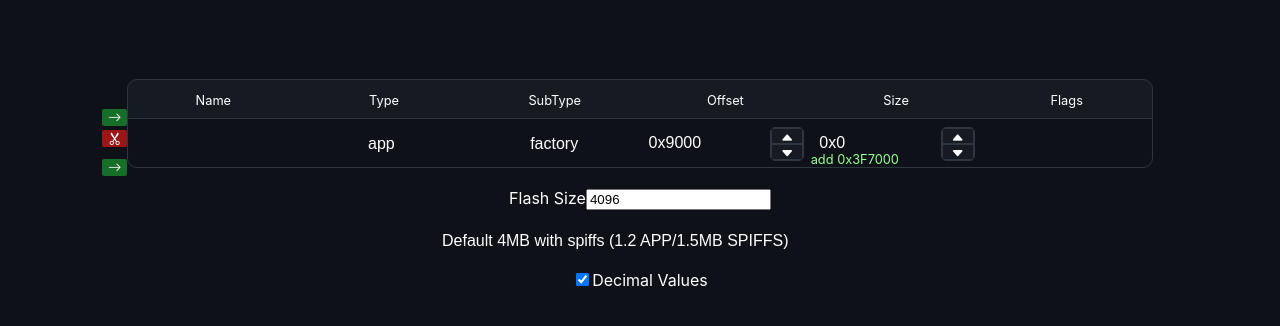
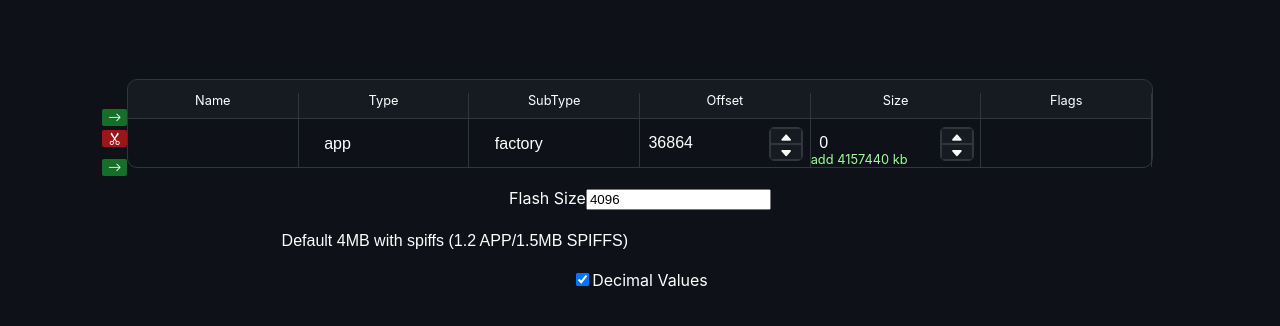
Before and after one commit to platevoltage/esp32-partition-calculator, a React (Create React App) app: page / in a window 1280 px wide. Both pictures are taken after a click on the button 114 px from the left and 118 px from the top of the page. Shown: the top 326 px of the page. Built offline with nearby package versions, Linux system fonts and the light colour scheme.

Commit message:
partitions now align themselves

```diff
--- a/src/App.tsx
+++ b/src/App.tsx
@@ -26,7 +26,7 @@ function App() {
   return (
     <div className="App">
       <div style={{ display: 'flex', flexDirection: 'column'}}>
-        <Table table={table} setTable={setTable} flashSize={flashSize*1024} />
+        <Table table={table} setTable={setTable} flashSize={flashSize*1024} displayHex={displayHex}/>
         <br></br>
         <FlashSize flashSize={flashSize} setFlashSize={setFlashSize} />
         <br></br>
--- a/src/components/Row.tsx
+++ b/src/components/Row.tsx
@@ -17,10 +17,11 @@ interface Props {
     setTable: (data: Partition[]) => void;
     i: number;
     unusedSpace: number;
+    displayHex: boolean;
 }
 
 
-export default function Row({table, setTable, i, unusedSpace}: Props) {
+export default function Row({table, setTable, i, unusedSpace, displayHex}: Props) {
 
     const [red, setRed] = useState<boolean>(false);
     const [green, setGreen] = useState<boolean>(false);
@@ -92,8 +93,8 @@ export default function Row({table, setTable, i, unusedSpace}: Props) {
 
         <div className="column">
 
-            <input type="text" name="offset" value={`0x${(table[i].offset || 0).toString(16).toUpperCase()}`} onChange={(e) => {
-                table[i].offset = parseInt(e.target.value, 16);
+            <input type="text" name="offset" value={displayHex ? `${(table[i].offset || 0).toString()}` : `0x${(table[i].offset || 0).toString(16).toUpperCase()}`} onChange={(e) => {
+                table[i].offset = parseInt(e.target.value);
                 setTable([...table]);
             }}>
             </input>
@@ -101,14 +102,14 @@ export default function Row({table, setTable, i, unusedSpace}: Props) {
         </div>
 
         <div className="column">
-            <input type="text" name="size" value={`0x${(table[i].size || 0).toString(16).toUpperCase()}`} onChange={(e) => {
+            <input type="text" name="size" value={displayHex ? `${(table[i].size || 0).toString()}` : `0x${(table[i].size || 0).toString(16).toUpperCase()}`} onChange={(e) => {
                 table[i].size = parseInt(e.target.value, 16);
                 setTable([...table]);
             }}>
             </input>
             <div className="error">
-                    {unusedSpace > 0 && <div style={{color: "#99ff99"}}>add 0x{unusedSpace.toString(16).toUpperCase()}</div>}
-                    {unusedSpace < 0 && <div style={{color: "#ff9999"}}>subtract 0x{-unusedSpace.toString(16).toUpperCase()}</div>}
+                    {unusedSpace > 0 && <div style={{color: "#99ff99"}}>add {displayHex ? `${unusedSpace.toString()} kb` : `0x${unusedSpace.toString(16).toUpperCase()}`}</div>}
+                    {unusedSpace < 0 && <div style={{color: "#ff9999"}}>subtract {displayHex ? `${-unusedSpace.toString()} kb` : `0x${-unusedSpace.toString(16).toUpperCase()}`}</div>}
             </div>
             <UpDown table={table} setTable={setTable} i={i} param={"size"}/>
         </div>
--- a/src/components/Table.css
+++ b/src/components/Table.css
@@ -9,6 +9,7 @@ main {
 }
 
 .row input {
+
     background-color: #00000000;
     color: inherit;
     border: none;
@@ -24,6 +25,7 @@ select {
     border-radius: 0px;
     font-size: 1em;
     color: inherit;
+    width: 70%;
 }
 
 .row {
@@ -77,7 +79,7 @@ select {
     position: relative;
     height: 100%;
     width: 100%;
-    /* border-right: 1px solid #30363d; */
+    border-right: 1px solid #30363d;
     display: flex;
     flex-direction: row;
     justify-content: center;
--- a/src/components/Table.tsx
+++ b/src/components/Table.tsx
@@ -7,9 +7,10 @@ interface Props {
     table: Partition[];
     setTable: (table: Partition[]) => void;
     flashSize: number;
+    displayHex: boolean;
 }
 
-export default function Table({table, setTable, flashSize}: Props) {
+export default function Table({table, setTable, flashSize, displayHex}: Props) {
     const [green, setGreen] = useState<boolean>(false);
     function getUnusedSpace(i: number) {
         const partitionSize = table[i].offset + table[i].size;
@@ -18,8 +19,8 @@ export default function Table({table, setTable, flashSize}: Props) {
             nextOffset = flashSize;
         }
 
-        const unusedSpace: number = partitionSize - nextOffset;
-        return -unusedSpace;
+        const unusedSpace: number = -(partitionSize - nextOffset);
+        return unusedSpace;
     }
 
 
@@ -36,12 +37,12 @@ export default function Table({table, setTable, flashSize}: Props) {
             {
                 table.map((_, i) => {
                     return (<div key={i}>
-                        <Row table={table} setTable={setTable} i={i} unusedSpace={getUnusedSpace(i)}/>
+                        <Row table={table} setTable={setTable} i={i} unusedSpace={getUnusedSpace(i)} displayHex={displayHex}/>
                     </div>)
                 })
             }
             <div className="green-row bottom" style={{height: `${green ? "1em" : "0em"}`}}>
-                <AddRow table={table} setTable={setTable} i={table.length} setGreen={setGreen}/>
+                <AddRow table={table} setTable={setTable} i={table.length} setGreen={setGreen} />
             </div>
 
             {/* <button className="save" onClick={() => {
--- a/src/components/UpDown.tsx
+++ b/src/components/UpDown.tsx
@@ -13,13 +13,13 @@ export default function UpDown({table, setTable, i, param}: Props) {
   return (
     <div className="up-down">
     <button onClick={() => {
-        if (param === "size") table[i].size += 4096;
-        if (param === "offset") table[i].offset += 4096;
+        if (param === "size") table[i].size = Math.floor(table[i].size / 4096) * 4096 + 4096;
+        if (param === "offset") table[i].offset = Math.floor(table[i].offset / 4096) * 4096 + 4096;
         setTable([...table]);
     }}><i className="bi bi-caret-up-fill"></i></button>
     <button onClick={() => {
-        if (param === "size") table[i].size -= 4096;
-        if (param === "offset") table[i].offset -= 4096;
+        if (param === "size") table[i].size = Math.floor(table[i].size / 4096) * 4096 - 4096;
+        if (param === "offset") table[i].offset = Math.floor(table[i].offset / 4096) * 4096 - 4096;
         setTable([...table]);
     }}><i className="bi bi-caret-down-fill"></i></button>
     </div>
```
